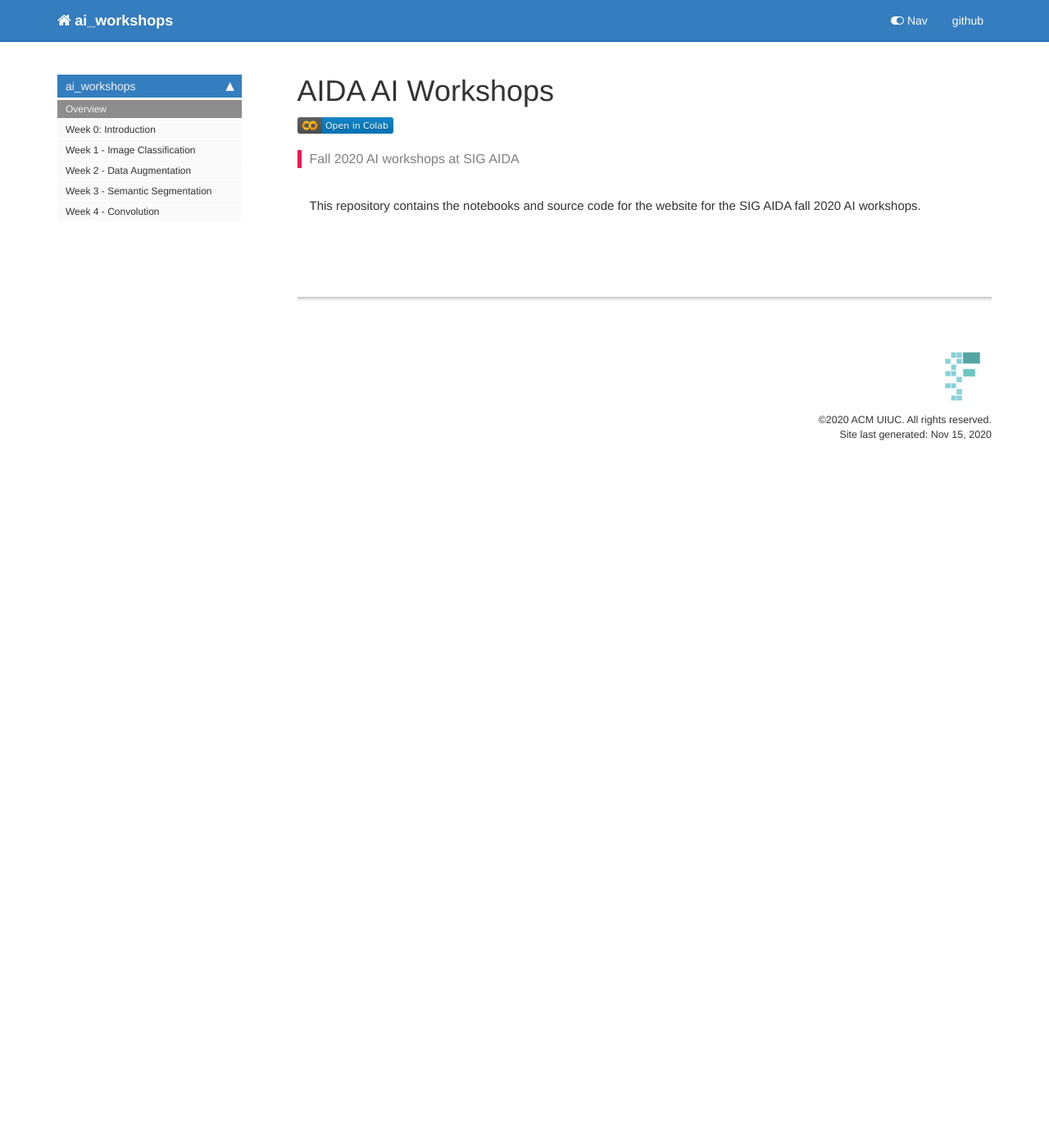
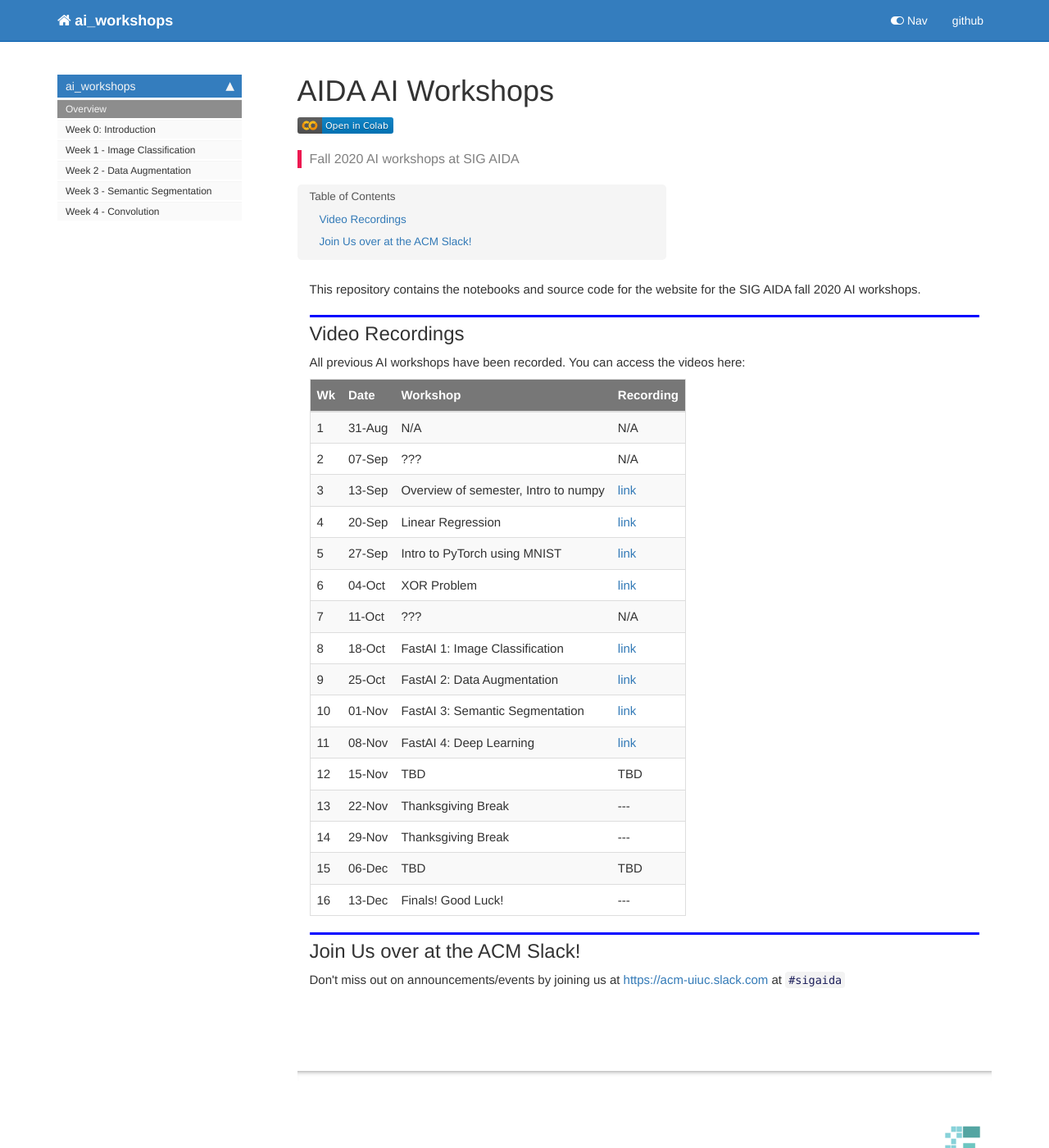
Before and after one commit to AIDA-UIUC/ai_workshops, a Jekyll site: the page built from docs/index.html, in a window 1280 px wide and 1400 px high. Shown: the whole window at 82% size. Built offline with Jekyll 4.4.1, drawn with Linux system fonts in a browser that asks for light colours; nearby versions of some CDN libraries; comment, search, counter and statistics services are not loaded.

Commit message:
docs: add video links

```diff
--- a/docs/index.html
+++ b/docs/index.html
@@ -36,4 +36,137 @@ nb_path: "index.ipynb"
 </div>
 </div>
 </div>
+<div class="cell border-box-sizing text_cell rendered"><div class="inner_cell">
+<div class="text_cell_render border-box-sizing rendered_html">
+<h2 id="Video-Recordings">Video Recordings<a class="anchor-link" href="#Video-Recordings"> </a></h2>
 </div>
+</div>
+</div>
+<div class="cell border-box-sizing text_cell rendered"><div class="inner_cell">
+<div class="text_cell_render border-box-sizing rendered_html">
+<p>All previous AI workshops have been recorded. You can access the videos here:</p>
+<table>
+<thead><tr>
+<th>Wk</th>
+<th>Date</th>
+<th>Workshop</th>
+<th>Recording</th>
+</tr>
+</thead>
+<tbody>
+<tr>
+<td>1</td>
+<td>31-Aug</td>
+<td>N/A</td>
+<td>N/A</td>
+</tr>
+<tr>
+<td>2</td>
+<td>07-Sep</td>
+<td>???</td>
+<td>N/A</td>
+</tr>
+<tr>
+<td>3</td>
+<td>13-Sep</td>
+<td>Overview of semester, Intro to numpy</td>
+<td><a href="https://illinois.zoom.us/rec/play/ufjbhwqehGt959lRGGTuShVcjeeXLwu1o-aMypOvxLKRh28tVoaUC5IlTF-Tzdt_Fa9ReXWu3h4dRWyV.3R1TaLl7sBzHcDfN">link</a></td>
+</tr>
+<tr>
+<td>4</td>
+<td>20-Sep</td>
+<td>Linear Regression</td>
+<td><a href="https://illinois.zoom.us/rec/play/UCTYCtiGDqv6GhhLpuzRQBcFp2jjpe0yreCui4bvQU0FKBoolPNClnql_dbs_o2GTtMwwfhsON3HvJpg.WoLN_c8L9vTprmAd">link</a></td>
+</tr>
+<tr>
+<td>5</td>
+<td>27-Sep</td>
+<td>Intro to PyTorch using MNIST</td>
+<td><a href="https://illinois.zoom.us/rec/play/1D01EJpBaERRSqJBYg2geGGeAn9hh9BD5Gy2wE5R7S8AEelUPN3yX_MeixIQBp0iz73P_6LwspxVXpBm.PklLs-dsZBWRc8Sv">link</a></td>
+</tr>
+<tr>
+<td>6</td>
+<td>04-Oct</td>
+<td>XOR Problem</td>
+<td><a href="https://illinois.zoom.us/rec/play/gNJRM-DMRxQCayBD5XFciTqRECbbufK_J67UEntu7SjeF0X-XyL_4jNUK6exxspizUtNaDavDwxp-Bp1.ZMM-TLnBQ_mOe76U">link</a></td>
+</tr>
+<tr>
+<td>7</td>
+<td>11-Oct</td>
+<td>???</td>
+<td>N/A</td>
+</tr>
+<tr>
+<td>8</td>
+<td>18-Oct</td>
+<td>FastAI 1: Image Classification</td>
+<td><a href="https://illinois.zoom.us/rec/play/GuXBcAf2h8hVTzHNKu8HoawkJJ1YpuBKGzdVb-ymkcJtjQP9sP0whb0KOi7-kmYMuoRnAtJLlB0B0IcX.Mxk4Zfg5fSGVIdiQ">link</a></td>
+</tr>
+<tr>
+<td>9</td>
+<td>25-Oct</td>
+<td>FastAI 2: Data Augmentation</td>
+<td><a href="https://illinois.zoom.us/rec/play/sj5iMK6grGq0pwPtTO2XkoFHpyrtkXsvkiPT28fQvFi49lO9O6LUXgfzmHyBrpU4XU1_iHlOa8Jqet3N.TrsELXMEPrJGcRL2">link</a></td>
+</tr>
+<tr>
+<td>10</td>
+<td>01-Nov</td>
+<td>FastAI 3: Semantic Segmentation</td>
+<td><a href="https://illinois.zoom.us/rec/play/4NmR_NXa1DSU_xE4F7T-GHxfdo8ZbSh95AZLkG21SozLqL_sqvl8tjL05YHBO7cGmztYznL-6sTMH__1.s4_tFqtZtq9M_MNa">link</a></td>
+</tr>
+<tr>
+<td>11</td>
+<td>08-Nov</td>
+<td>FastAI 4: Deep Learning</td>
+<td><a href="https://illinois.zoom.us/rec/play/RAwtidPlYZSEo8OsQ9JLgojRlhB7e9Qy5QTBEXOvWzfq-OZ5NDPvt8IBMJTIT2n2uJguJa3qj_CVGbf8.d0-27f38-Vo5Bjfi">link</a></td>
+</tr>
+<tr>
+<td>12</td>
+<td>15-Nov</td>
+<td>TBD</td>
+<td>TBD</td>
+</tr>
+<tr>
+<td>13</td>
+<td>22-Nov</td>
+<td>Thanksgiving Break</td>
+<td>---</td>
+</tr>
+<tr>
+<td>14</td>
+<td>29-Nov</td>
+<td>Thanksgiving Break</td>
+<td>---</td>
+</tr>
+<tr>
+<td>15</td>
+<td>06-Dec</td>
+<td>TBD</td>
+<td>TBD</td>
+</tr>
+<tr>
+<td>16</td>
+<td>13-Dec</td>
+<td>Finals! Good Luck!</td>
+<td>---</td>
+</tr>
+</tbody>
+</table>
+
+</div>
+</div>
+</div>
+<div class="cell border-box-sizing text_cell rendered"><div class="inner_cell">
+<div class="text_cell_render border-box-sizing rendered_html">
+<h2 id="Join-Us-over-at-the-ACM-Slack!">Join Us over at the ACM Slack!<a class="anchor-link" href="#Join-Us-over-at-the-ACM-Slack!"> </a></h2>
+</div>
+</div>
+</div>
+<div class="cell border-box-sizing text_cell rendered"><div class="inner_cell">
+<div class="text_cell_render border-box-sizing rendered_html">
+<p>Don't miss out on announcements/events by joining us at <a href="https://acm-uiuc.slack.com">https://acm-uiuc.slack.com</a> at <code>#sigaida</code></p>
+
+</div>
+</div>
+</div>
+</div>
```
Also changed, not shown: README.md, 1 other file.
